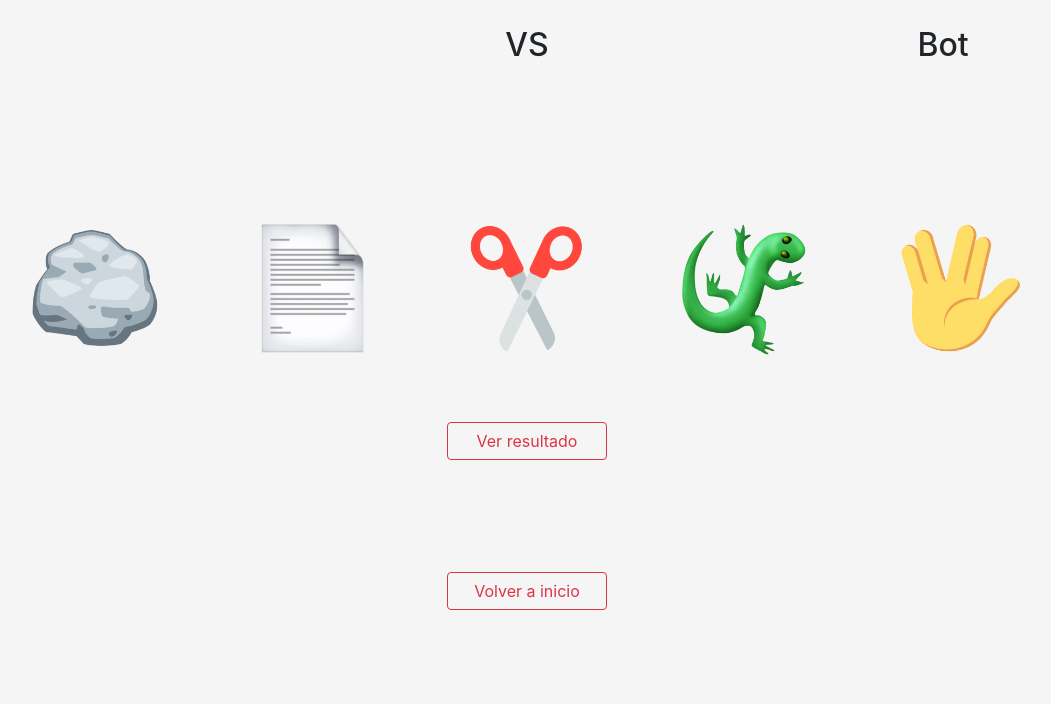
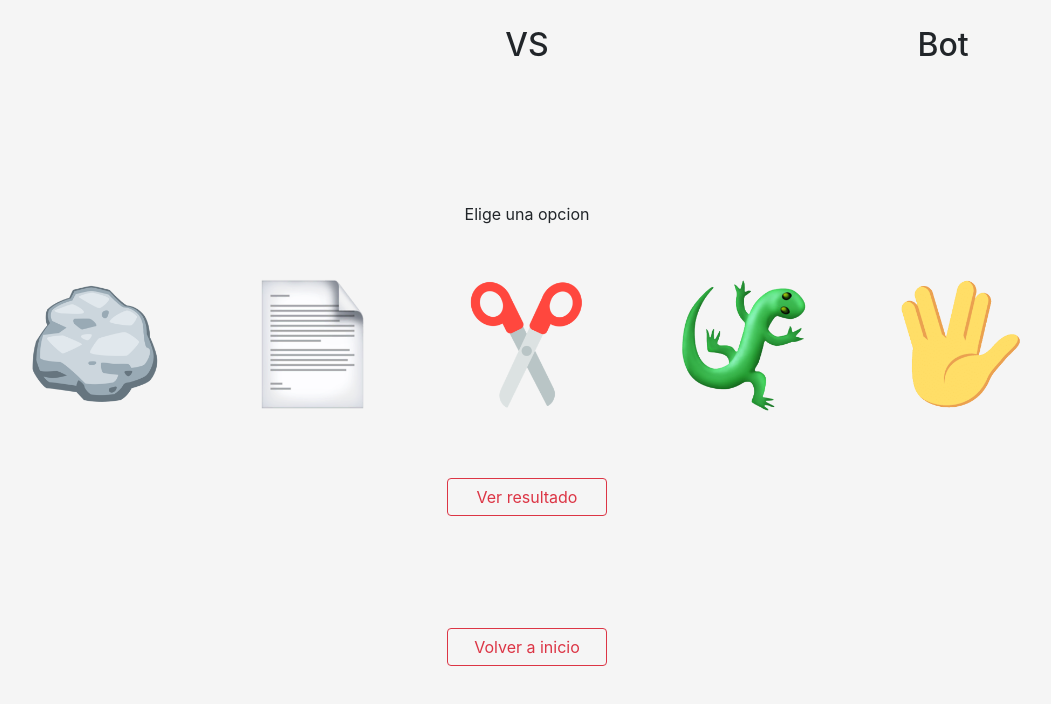
Before and after one commit to ivanJoshua98/unq-ui-ivan-san-martin-trabajo-final, a React (Create React App) app: page /play in a window 1280 px wide. Shown: the top 704 px of the page, without its empty margins (113-1164 px from the left). Built offline with nearby package versions, Linux system fonts and the light colour scheme.

Commit message:
Se agrega texto de -elige una opcion-

```diff
--- a/src/Options.jsx
+++ b/src/Options.jsx
@@ -52,6 +52,10 @@ const Options = (props) => {
     };
 
     return (
+      <>
+      <div className="component-center">
+        <a>Elige una opcion</a>
+      </div>
       <div className="elections-center">
         <button type="button" onClick={() => handleClick(Piedra)} className="btn btn-outline-dark transparent">
           <img src="/PIEDRA.png" className="image-size"/>
@@ -69,6 +73,7 @@ const Options = (props) => {
           <img src="/SPOCK.png" className="image-size"/>
         </button>
       </div>
+      </>
     );
 }
 
```
